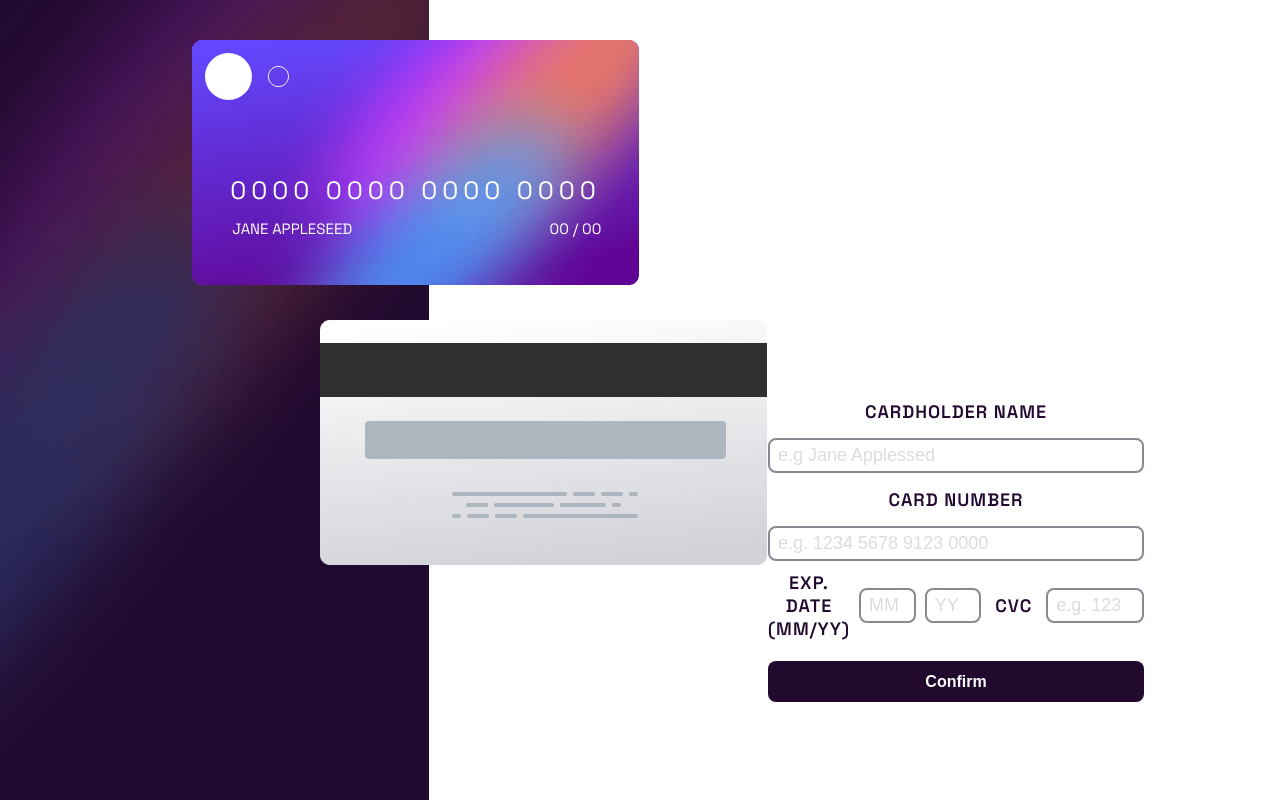
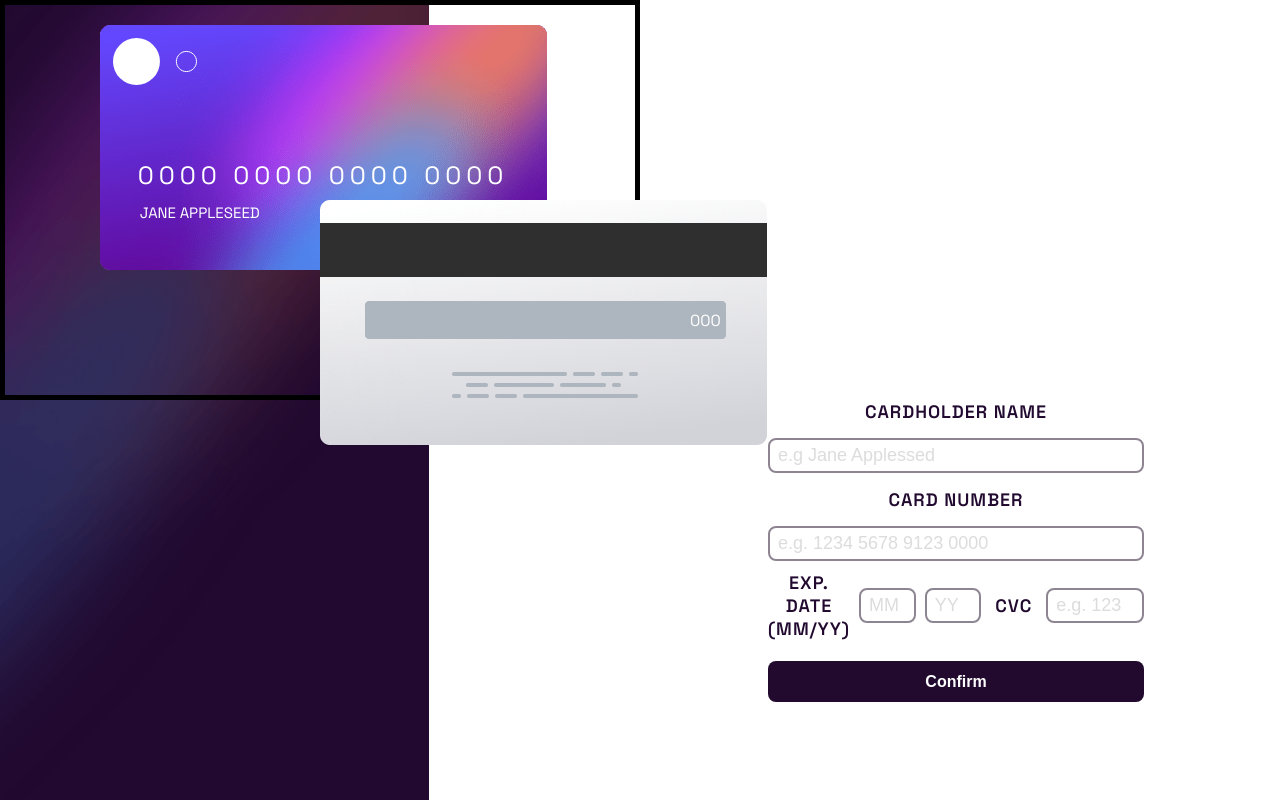
Before and after one commit to AdamGrodzki/react-hook-form, a Next.js app: page / in a window 1280 px wide. Built offline with nearby package versions, Linux system fonts and the light colour scheme.

Commit message:
update
added value: 3 number length in CVC input
added styles for parent container and backcard

```diff
--- a/app/page.module.scss
+++ b/app/page.module.scss
@@ -1,20 +1,25 @@
 @import "../styles/variables.scss";
 
 .homeBackground{
+    position: relative;
     height: 100vh;
-    width: 100%;
+    width: 100vw;
     background-image: url("../images/bg-main-desktop.png");
     background-repeat: no-repeat;
     background-size:contain ;
 
-    @media (max-width: $breakpoint){
+    @media (max-width: $grid-breakpoints-sm){
         background-image: url("../images/bg-main-mobile.png");
         width: 100%;
-        height: 45%;
-        // background-size: cover;
+        height: 100%;
     }
 }
 .cards {
+    position: absolute;
     display: flex;
-    flex-direction: column;
+    justify-content: center;
+    align-items: center;
+    width: 50vw;
+    height: 50vh;
+    border: 5px solid black;
 }
--- a/app/page.tsx
+++ b/app/page.tsx
@@ -3,14 +3,11 @@
 import { BackCard } from "@/view/BackCard/backCard";
 import { FrontCard } from "@/view/FrontCard/frontCard";
 
-import bgMainDesktop from "@/images/bg-main-desktop.png";
-import bgMainMobile from "@/images/bg-main-mobile.png";
-
 import { Form } from "@/view/Form/form";
-import Image from "next/image";
 import styles from "@/app/page.module.scss";
 import { useForm } from "react-hook-form";
 import { Success } from "@/view/Success/success";
+
 import React from "react";
 
 export interface IFormInput {
@@ -35,7 +32,7 @@ export default function Home() {
 
   return (
     <div className={styles.homeBackground}>
-      <div className={styles.cards} />
+      <div className={styles.cards}>
         <FrontCard
           name={watch("cardHolderName")}
           number={watch("cardNumber")}
@@ -43,7 +40,7 @@ export default function Home() {
           expYear={watch("expDateYY")}
         />
         <BackCard cvc={watch("cvc")} />
-      <div>
+      </div>
       <div className={styles.form}>
         {!isFormSubmitted && (
           <Form
@@ -55,8 +52,7 @@ export default function Home() {
             setFormSubmitted={setFormSubmitted}
           />
         )}
-          {isFormSubmitted && <div style={{ color: "red" }}>SUCCESS</div>}
-        </div>
+        {isFormSubmitted && <div style={{ color: "red" }}>Success</div>}
       </div>
     </div>
   );
--- a/styles/variables.scss
+++ b/styles/variables.scss
@@ -7,4 +7,12 @@ $dark-grayish-violet: #8e8593;
 $dark-violet: #21092f;
 
 
-$breakpoint:  576px;
+$grid-breakpoints: 576px;
+
+
+$grid-breakpoints-xs:0;
+$grid-breakpoints-sm:576px;
+$grid-breakpoints-md:768px;
+$grid-breakpoints-lg:992px;
+$grid-breakpoints-xl:1200px;
+$grid-breakpoints-xxl:1400px;
--- a/view/BackCard/backCard.module.scss
+++ b/view/BackCard/backCard.module.scss
@@ -1,10 +1,21 @@
 @import "../../styles/variables.scss";
 
+.containerCard {
+    position: absolute;
+    display: flex;
+    justify-content: flex-start;
+}
+
 .backCard {
-    margin: 320px 320px;
+    position: absolute;
+    display: flex;
+    justify-content: flex-end;
+    align-items: flex-end;
 }
 
 .backCardCvc {
-    color: red;
-    text-align: center;
+    position: absolute;
+    color: $white;
+    left: 370px;
+    top: 110px;
 }
--- a/view/BackCard/backCard.tsx
+++ b/view/BackCard/backCard.tsx
@@ -8,7 +8,7 @@ interface Props {
 
 export const BackCard = ({ cvc }: Props) => {
   return (
-    <>
+    <div className={styles.containerCard}>
       <Image
         className={styles.backCard}
         src={backCard}
@@ -16,6 +16,6 @@ export const BackCard = ({ cvc }: Props) => {
         priority={true}
       />
       <div className={styles.backCardCvc}>{cvc ? cvc : "000"}</div>
-    </>
+    </div>
   );
 };
--- a/view/Form/form.tsx
+++ b/view/Form/form.tsx
@@ -144,7 +144,6 @@ export const Form = ({
           <input
             type="numeric"
             min={0}
-            minLength={3}
             maxLength={3}
             placeholder="e.g. 123"
             className={cx(styles.inputCVC, {
@@ -155,7 +154,7 @@ export const Form = ({
             {...register("cvc", {
               required: "Can't be blank",
               pattern: {
-                value: /[0-9]/,
+                value: /[0-9]{3}/,
                 message: "Must contains 3 numbers",
               },
             })}
```
Lines whose indentation alone changed are shown as unchanged.
